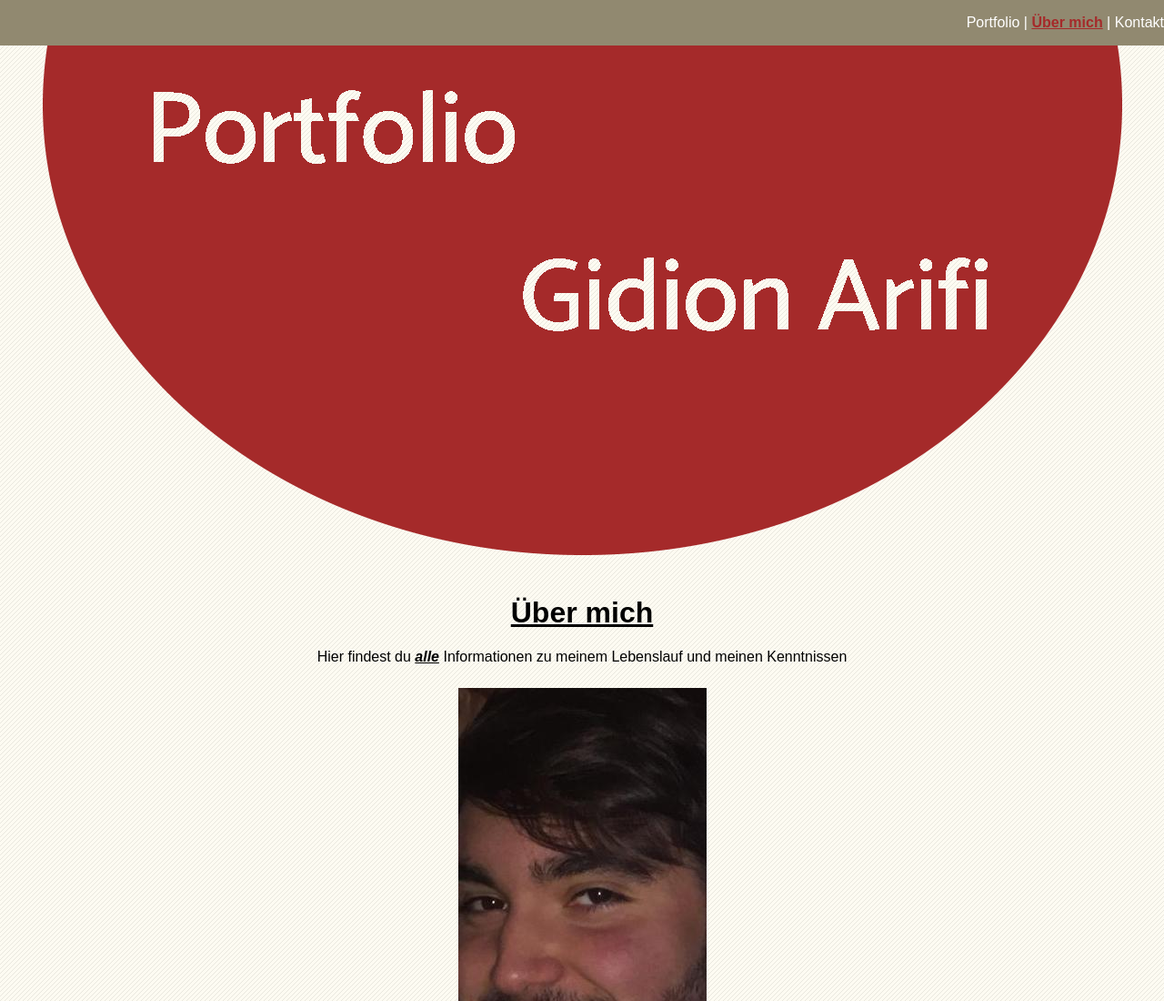
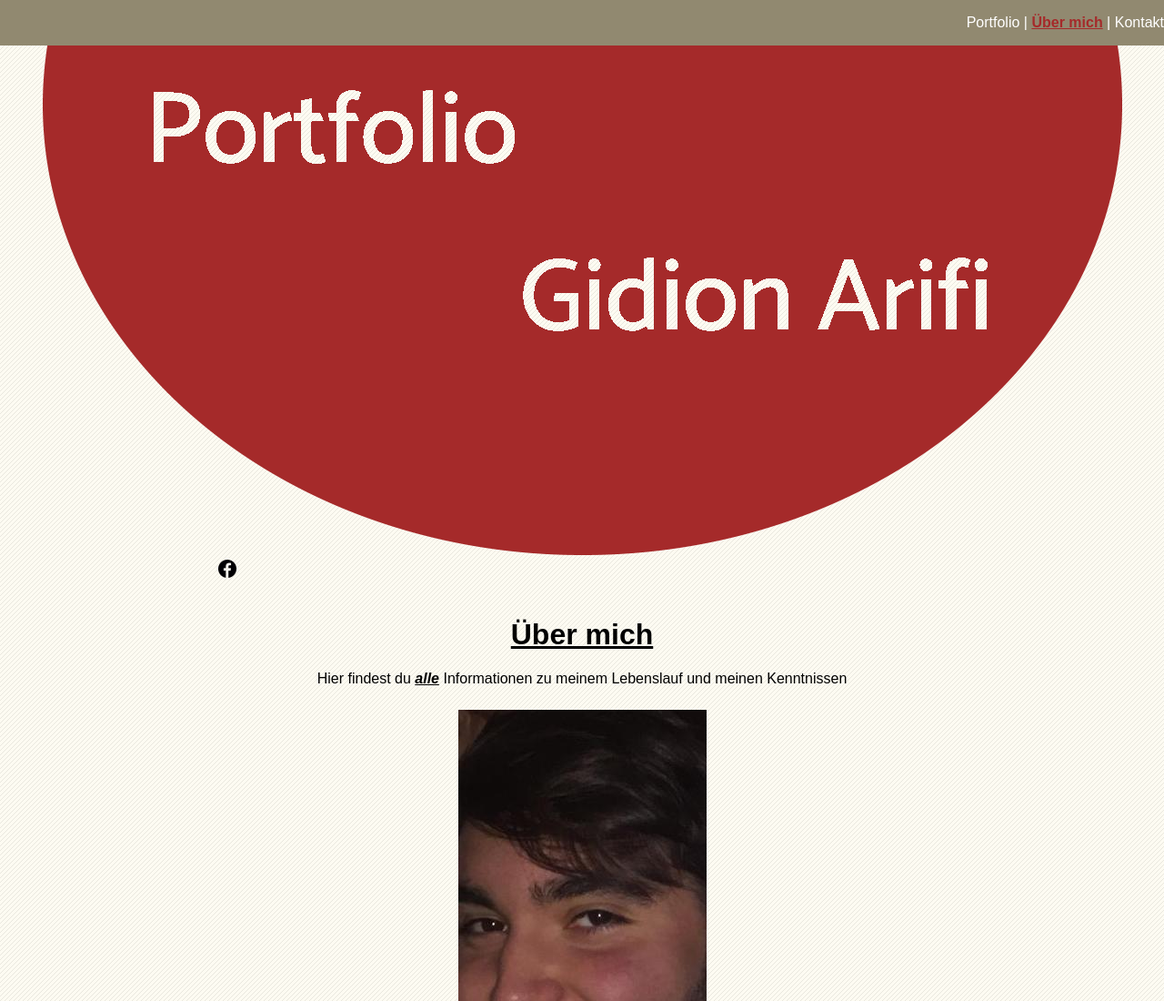
Before and after one commit to GidionHFU/GIS-SoSe-2021, a plain HTML site: page Aufgabe 1.3/übermich.html in a window 1280 px wide. Shown: the top 1100 px of the page at 91% size. Drawn offline with Linux system fonts and the light colour scheme.

Commit message:
letztes update

```diff
--- a/Aufgabe 1.3/übermich.html
+++ b/Aufgabe 1.3/übermich.html
@@ -24,7 +24,8 @@
     </header>
     <main class="breite">
         <div id="bildindex1"> <img src="Media/logo.png" alt="logo"></div>
-            <div class="header"><h1> Über mich </h1></div>
+        <div class="icon"><a href="https://de-de.facebook.com/zuck"> <img src="Media/facebook.png" alt="facebooklogo"></a></div>
+        <div class="header"><h1> Über mich </h1></div>
     <div class="div1übermich">
         <p>Hier findest du <em><b><u>alle</u></b></em> Informationen zu meinem Lebenslauf und meinen Kenntnissen</p>
        <div id="übermichbild"> <img src="Media/ich.jpeg" alt="Selbstportrait"> </div>
```
Also changed, not shown: Aufgabe 1.3/kontakt.html (+1 -0 lines).
